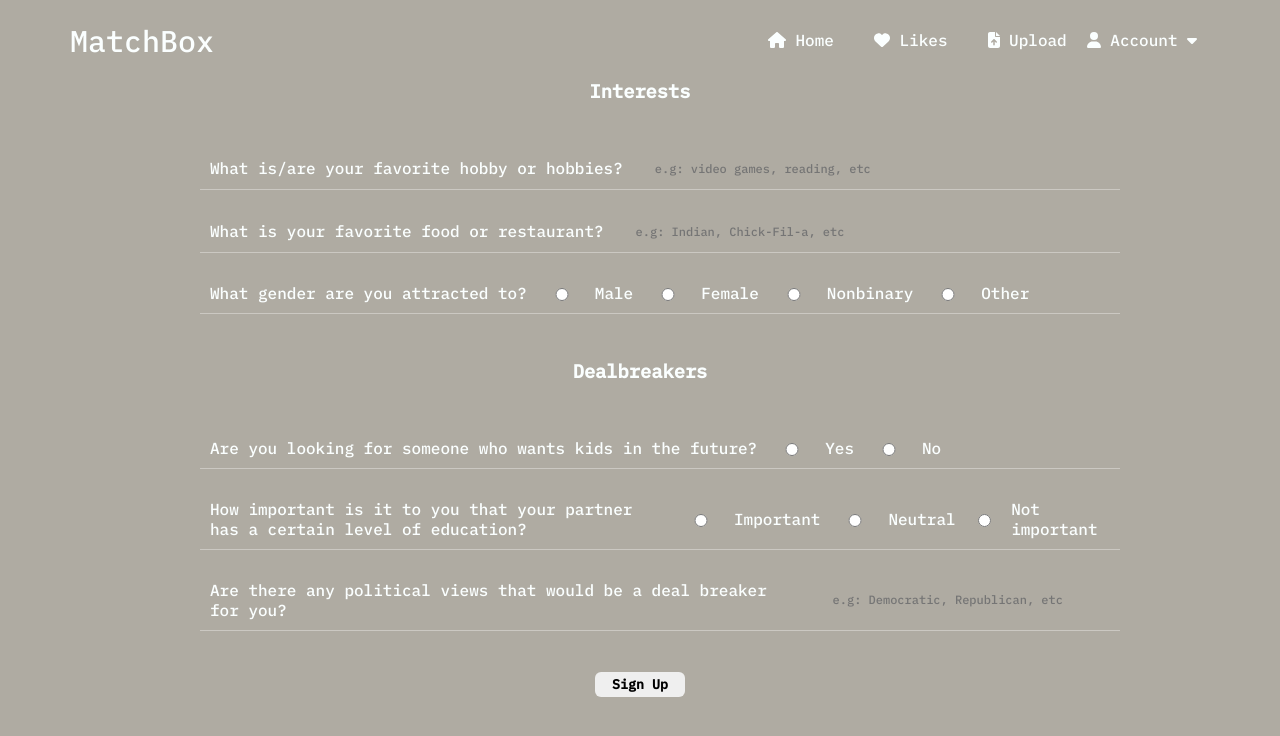
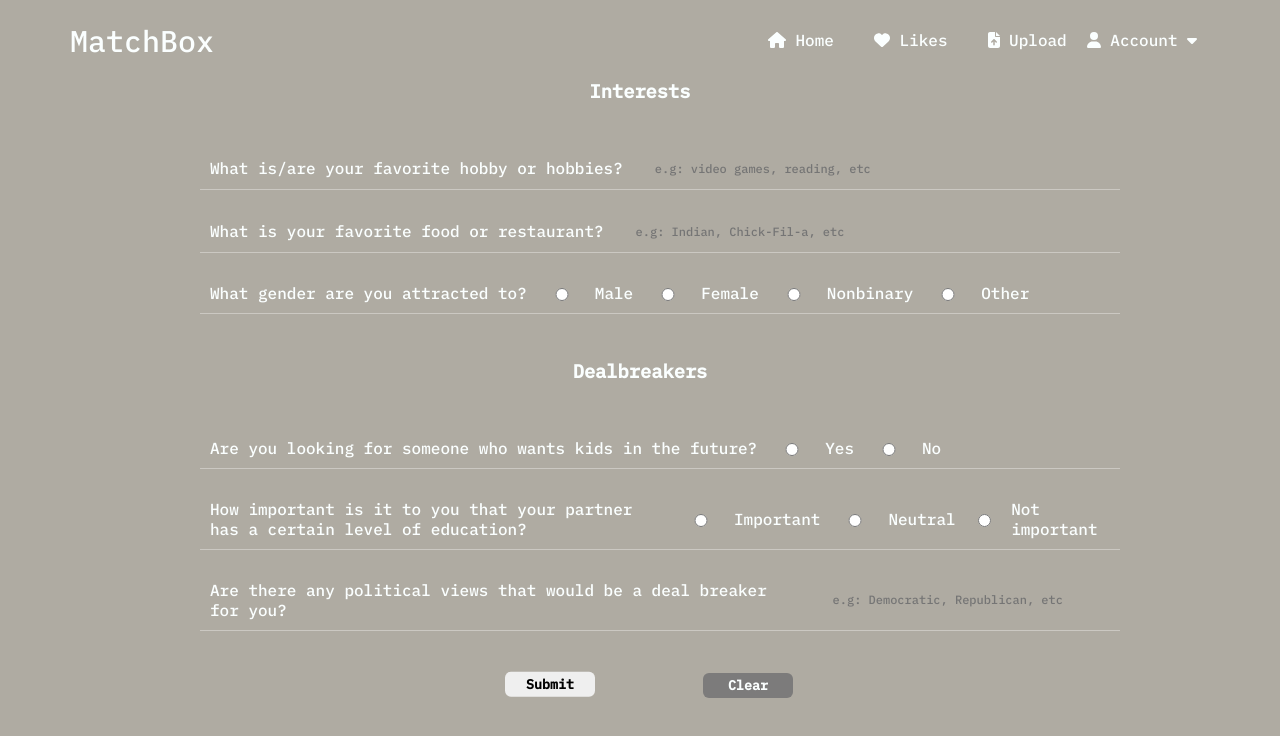
Before and after one commit to David-Tech/Matchbox, a React (Create React App) app in the folder client/: page /Matchbox/profile in a window 1280 px wide. Shown: the top 736 px of the page. Built offline with nearby package versions, Linux system fonts and the light colour scheme.

Commit message:
clear profile btn added

```diff
--- a/client/src/components/CSS/profile.css
+++ b/client/src/components/CSS/profile.css
@@ -11,7 +11,6 @@
   display: flex;
   flex-direction: column;
   align-items: center;
-
 }
 
 .prompts-body li {
@@ -51,5 +50,14 @@
 .input-border{
   border-bottom: 1.5px solid rgba(255, 255, 255, 0.344);
   padding: 10px;
-  /* border-radius: 8px; */
 }
+
+.reset-btn{
+  transform: translate(120%, -156%);
+  background-color: rgb(124, 123, 123);
+  color: var(--letter-color);
+}
+
+.submit-btn{
+  transform: translate(-100%, -1%)
+}
--- a/client/src/components/CSS/userDetails.css
+++ b/client/src/components/CSS/userDetails.css
@@ -11,8 +11,7 @@
    top: 50%;
    left: 50%;
    display: flex;
-   transform: translate(-200%, -100%);  /* translate
-   (x,y) */
+   transform: translate(-200%, -100%);  /* translate(x,y) */
    color: black;
  }
 
--- a/client/src/components/pages/Profile.js
+++ b/client/src/components/pages/Profile.js
@@ -22,12 +22,15 @@ function Profile() {
               <label className="radio">
                 <input type="radio" name="attract" value="Male"/>Male
               </label>
+
               <label>
                 <input type="radio" name="attract" value="Female"/>Female
               </label>
+
               <label>
                 <input type="radio" name="attract" value="Nonbinary"/>Nonbinary
               </label>
+
               <label>
                 <input type="radio" name="attract" value="Other"/>Other
               </label>
@@ -41,6 +44,7 @@ function Profile() {
               <label className="radio">
                 <input type="radio" name="kids" value="yes"/>Yes
               </label>
+
               <label>
                 <input type="radio" name="kids" value="no"/>No
               </label>
@@ -50,12 +54,12 @@ function Profile() {
               How important is it to you that your partner has a certain level of education?
               <label>
                 <input type="radio" name="education" value="important"/> Important
-
               </label>
 
               <label>
                 <input type="radio" name="education" value="neutral"/> Neutral
               </label>
+
               <label>
                 <input type="radio" name="education" value="not important"/> Not important
               </label>
@@ -67,13 +71,11 @@ function Profile() {
             </li>
           </ul>
 
-          <button type="submit" className="">Sign Up</button>
-
+          <button type="submit" className="submit-btn">Submit</button>
+          <button type="reset" className="reset-btn">Clear</button>
       </div>
-
     </>
   );
 }
 
-
 export default Profile;
```
